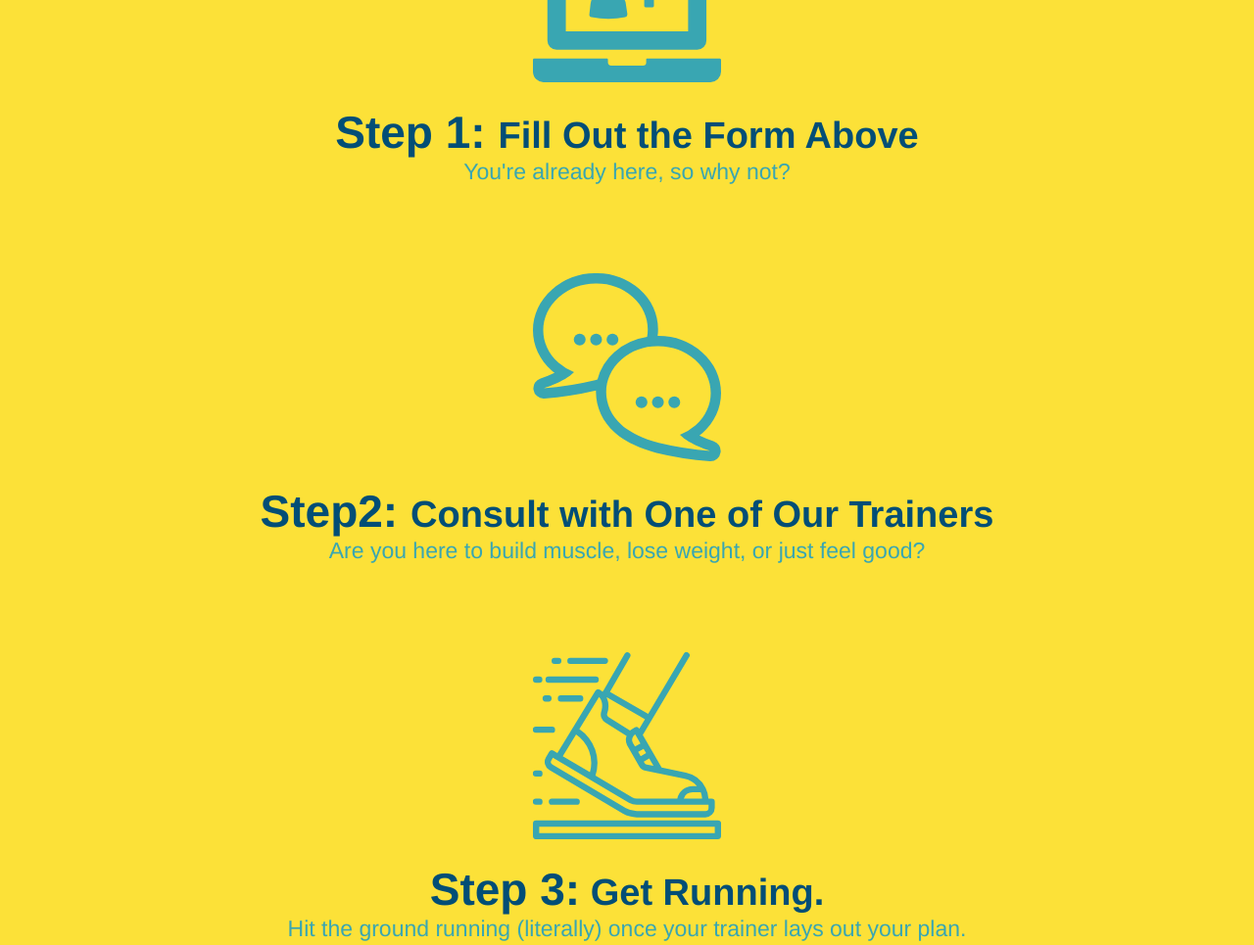
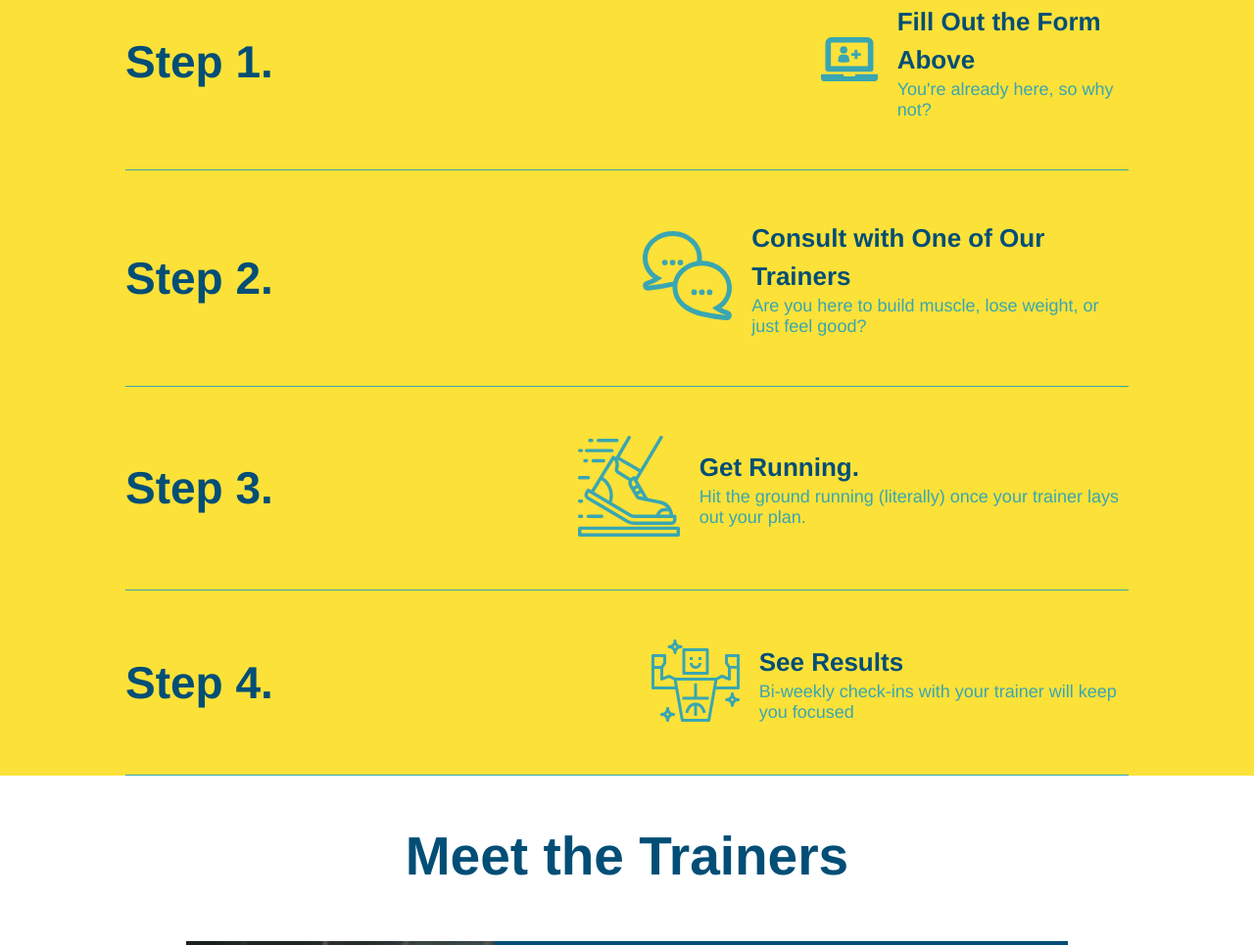
Before and after one commit to mavisyupyup1/run-buddy, a plain HTML site: page index.html in a window 1280 px wide. Shown: the part 1047-2012 px from the top of the page at 98% size. Drawn offline with Linux system fonts and the light colour scheme.

Commit message:
add flexbox to steps

```diff
--- a/assets/css/style.css
+++ b/assets/css/style.css
@@ -133,69 +133,14 @@ h3{
     padding: 10px 20px;
     font-size: 16px;
 }
-.intro{
-    text-align: center;
-}
-/* .intro h2{
-    font-size: 55px;
-    color: #024e76;
-    margin-bottom: 35px;
-    padding: 0 100px 20px 100px;
-    border-bottom: 3px solid;
-    border-color: #fce138;
-    /* block elements occupy 100% width of parent element. inline takes only as much as it need. inline-block gets the best of two worlds. */
-    /* display: inline-block;
-} */
 
-.intro p {
-    line-height: 1.7;
-    color: #39a6b2;
-    /* when shrunk width to 80% it no longer looks centered. add margin 0 auto (top and bottom 0, right and left auto) to fix it */
-    width: 80%;
-    margin:0 auto;
-    font-size: 20px;
-}
-/* good css practice to keep styling of one section together but .intro h2 and .step h2 (now both comment out) are almost identical except boarder color. in programming we want to cut down duplicate code as much as possible so instead of style .intro h2 and .step h2, i can give a new class to both h2 and style that. */
-.steps {
-    text-align: center;
-    background: #fce138;
-}
-/* .steps h2{
-    font-size: 55px;
-    color: #024e76;
-    margin-bottom: 35px;
-    padding: 0 100px 20px 100px;
-    border-bottom: 3px solid;
-    border-color: #39a6b2;
-} */
-
-.steps div{
-    margin-bottom: 80px;
-}
-/* img is center because the parent element (steps) has text-align:center. this applies to text or otherwise. but to use this to center the img, use it in the parent element, not the img element itself. */
-.steps img{
-    width: 15%;
-    margin: 10px 0;
-}
-.steps h3{
-    color: #024e76;
-    font-size: 46px;
-    margin-top: 10px;
-}
-.steps p{
-    color: #39a6b2;
-    font-size: 23px;
-}
-.steps span{
-    font-size: 38px;
-}
 .section-title {
     font-size: 55px;
     color: #024e76;
-    margin-bottom: 35px;
-    padding: 0 100px 20px 100px;
-    display: inline-block;
-    border-bottom: 3px solid;
+    padding-bottom: 20px;
+    text-align: center;
+    margin: 0 auto 35px auto;
+    width: 50%;
   }
 
 .primary-border {
@@ -206,8 +151,61 @@ h3{
     border-color: #39a6b2;
   }
 
-.trainers{
+.intro p {
+    line-height: 1.7;
+    color: #39a6b2;
+    /* when shrunk width to 80% it no longer looks centered. add margin 0 auto (top and bottom 0, right and left auto) to fix it */
+    width: 80%;
+    margin:0 auto;
+    font-size: 20px;
     text-align: center;
+}
+/* good css practice to keep styling of one section together but .intro h2 and .step h2 (now both comment out) are almost identical except boarder color. in programming we want to cut down duplicate code as much as possible so instead of style .intro h2 and .step h2, i can give a new class to both h2 and style that. */
+.steps {
+    background: #fce138;
+}
+.step{
+    margin: 50px auto;
+    padding-bottom: 50px;
+    width: 80%;
+    border-bottom: 1px solid #39a6b2;
+    display: flex;
+    flex-wrap: wrap;
+    align-items: center;
+    justify-content: space-between;
+}
+.step h3{
+    color: #024e76;
+    font-size: 46px;
+    flex: 1 30%;
+}
+.step-info{
+    flex:2, 70%;
+    display: flex;
+    flex-wrap: wrap;
+    align-items: center;
+}
+.step-img{
+    flex: 1 12%;
+    margin-right: 20px;
+}
+
+.step-img img{
+    max-width: 100%;
+}
+.step-text{
+    flex: 12;
+}
+
+.step-text p{
+    color: #39a6b2;
+    font-size: 18px;
+}
+
+.step-text h4{
+    font-size: 26px;
+    line-height: 1.5;
+    color:#024e76;
 }
 .trainer{
     width: 900px;
@@ -225,12 +223,7 @@ h3{
     float: left;
     width: 65%;
 }
-.text-left{
-    text-align: left;
-}
-.text-right {
-    text-align: right;
-}
+
 .trainer-bio h3{
     font-size: 32px;
     margin-bottom: 8px;
@@ -247,7 +240,6 @@ h3{
 
 /* reach out styles styles starts */
 .contact{
-    text-align: center;
     background: #024e76;
 }
 .contact h2{
@@ -279,4 +271,15 @@ h3{
 }
 .contact-info a{
     color: #fce138;
-}s
+}
+
+.text-left{
+    text-align: left;
+}
+.text-right {
+    text-align: right;
+}
+
+.flex-row{
+    display: flex;
+}
--- a/index.html
+++ b/index.html
@@ -47,7 +47,7 @@
         <h3>Get Started Today</h3>
         <p>Fill out this form and one of our trainers will schedule a consult</p>
     <!-- add a form element -->
-        <form>
+        <form
             <!-- The <label> text not only offers a visual directive of what to enter but also programmatically links to the associated <input>. -->
             <label for="name">Enter Full Name:</label>
             <!-- This is known as a self-closing tag and is a common sight in HTML. Some elements, like <input>, don't contain any content or child elements, so the closing tag immediately follows the opening tag. Thus this shortcut was created to self-close the opening tag. -->
@@ -79,42 +79,78 @@
 
 <!--"what we do" section-->
 <section id="what-we-do" class="intro">
+    <div class="flex-row">
         <h2 class="section-title primary-border">What We Do</h2>
+    </div>
+    <div class="flex-row">
     <p>
         Let's fill in the missing HTML content per the mock-up. Ignore the blue icons shown in the mock-up for now, but take into consideration which elements would be appropriate to best organize the code.lorem   If you ever need to quickly fill an HTML element with dummy text in VS Code, type the word "lorem" and press Tab. Many other dummy text generators are available online. not working....
     </p>
+    </div>
 </section>
 
 <!--"meet the trainers"section-->
 <section id="what-you-do" class="steps">
+    <div class="flex-row">
     <h2 class="section-title secondary-border">What You Do</h2>
-    <div>
-        <!-- insert this img element.the picture is decorative and did not provide info so alt is not necessary (alt provides alternative text for screen reader) but it is still important to set all to "" so the screen reader knows to ignore it-->
-        <!-- adding inline element <span> so can make the text smaller than "Step 1" -->
+    </div>
+
+    <div class="step">
+        <h3>Step 1.</h3>
+        <div class="step-info">
+            <div class="step-img">
              <img src="./assets/images/step-1.svg" alt="" />
-        <h3>Step 1: <span>Fill Out the Form Above</span> </h3>
+            </div>
+            <div class="step-text">
+                 <h4>Fill Out the Form Above</h4>
                  <p>You're already here, so why not?</p>
             </div>
-    <div>
+        </div>
+    </div>
+    <div class="step">
+        <h3>Step 2.</h3>
+        <div class="step-info">
+            <div class="step-img">
                 <img src="./assets/images/step-2.svg" alt="">
-        <h3>Step2: <span>Consult with One of Our Trainers</span></h3>
+            </div>
+            <div class="step-text">
+                <h4>Consult with One of Our Trainers</h4>
                 <p>Are you here to build muscle, lose weight, or just feel good?</p>
             </div>
-    <div>
+        </div>
+    </div>
+    <div class="step">
+        <h3>Step 3.</h3>
+        <div class="step-info">
+            <div class="step-img">
                 <img src="assets/images/step-3.svg" alt="">
-        <h3>Step 3:<span> Get Running.</span></h3>
+            </div>
+            <div class="step-text">
+                <h4> Get Running.</h4>
                 <p>Hit the ground running (literally) once your trainer lays out your plan.</p>
             </div>
-    <div>
+        </div>
+    </div>
+
+    <div class="step">
+        <h3>Step 4.</h3>
+        <div class="step-info">
+            <div class="step-img">
                 <img src="assets/images/step-4.svg" alt="">
-        <h3><span>Step 4: See Results</span></h3>
+            </div>
+            <div class="step-text">
+                <h4>See Results</h4>
                 <p>Bi-weekly check-ins with your trainer will keep you focused</p>
+            </div>
+        </div>
     </div>
 </section>
 
 <!--"meet the trainers" section-->
 <section id="your-trainers" class="trainers">
+    <div class="flex-row">
     <h2 class="section-title primary-border">Meet the Trainers</h2>
+    </div>
     <!-- article class is trainer not trainers -->
     <article class="trainer">
         <img src="assets/images/trainer-1.jpg" alt="Arron Stephens in his workout clothes, ready to pump iron" />
@@ -152,7 +188,9 @@
 
 <!-- reach out section -->
 <section id="reach-out" class="contact">
+    <div class="flex-row">
     <h2 class="section-title secondary-border">Reach Out</h2>
+    </div>
         <div class="contact-info">
             <iframe src="https://www.google.com/maps/embed?pb=!1m18!1m12!1m3!1d24126.446993283233!2d-73.92938575751204!3d40.89807302139306!2m3!1f0!2f0!3f0!3m2!1i1024!2i768!4f13.1!3m3!1m2!1s0x89c2f3ca11ce466f%3A0xa8de6b8d7c0e22d8!2sHudson%20Hill%2C%20Bronx%2C%20NY%2010471!5e0!3m2!1sen!2sus!4v1633189140794!5m2!1sen!2sus" width="600"
             height="450"
```
Lines whose indentation alone changed are shown as unchanged.
